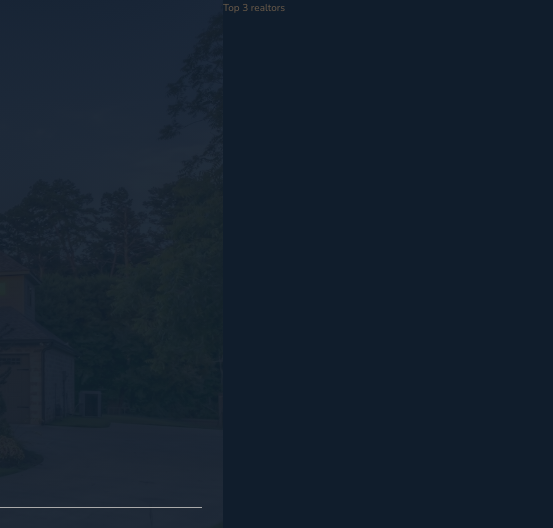
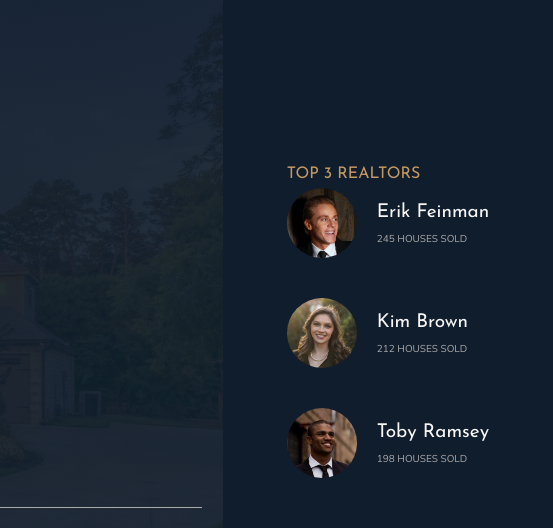
Before and after one commit to sonphan96/Nexter-css, a website: page index.html in a window 1280 px wide. Shown: the top 528 px of the page, 727-1280 px from the left. Drawn offline with nearby package versions, Linux system fonts and the light colour scheme.

Commit message:
realtors section

```diff
--- a/index.html
+++ b/index.html
@@ -33,7 +33,30 @@
         </header>
 
         <div class="realtors">
-            Top 3 realtors
+            <h3 class="heading-3">Top 3 realtors</h3>
+
+            <div class="realtors__list">
+                <img src="img/realtor-1.jpeg" alt="Realtor 1" class="realtors__img">
+
+                <div class="realtors__details">
+                    <h4 class="heading-4 heading-4--light">Erik Feinman</h4>
+                    <p class="realtors__sold">245 houses sold</p>
+                </div>
+
+                <img src="img/realtor-2.jpeg" alt="Realtor 2" class="realtors__img">
+
+                <div class="realtors__details">
+                    <h4 class="heading-4 heading-4--light">Kim Brown</h4>
+                    <p class="realtors__sold">212 houses sold</p>
+                </div>
+
+                <img src="img/realtor-3.jpeg" alt="Realtor 3" class="realtors__img">
+
+                <div class="realtors__details">
+                    <h4 class="heading-4 heading-4--light">Toby Ramsey</h4>
+                    <p class="realtors__sold">198 houses sold</p>
+                </div>
+            </div>
         </div>
 
         <section class="features">
--- a/sass/_realtors.scss
+++ b/sass/_realtors.scss
@@ -1,4 +1,28 @@
 .realtors {
   background-color: $color-secondary;
   grid-column: col-start 7 / full-end;
+  padding: 3rem;
+  display: grid;
+  align-content: center;
+  justify-content: center;
+
+  &__list {
+    display: grid;
+    grid-template-columns: min-content max-content;
+    grid-column-gap: 2rem;
+    grid-row-gap: 5vh;
+    align-items: center;
+  }
+
+  &__img {
+    width: 7rem;
+    border-radius: 50%;
+    display: block;
+  }
+
+  &__sold {
+    text-transform: uppercase;
+    color: $color-grey-light-2;
+    margin-top: 3px;
+  }
 }
```
Also changed, not shown: css/style.css.
